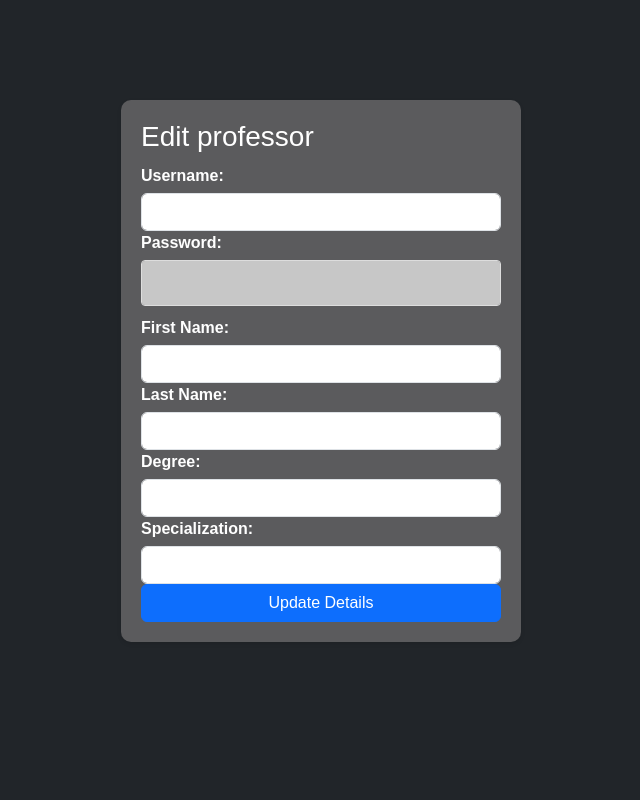
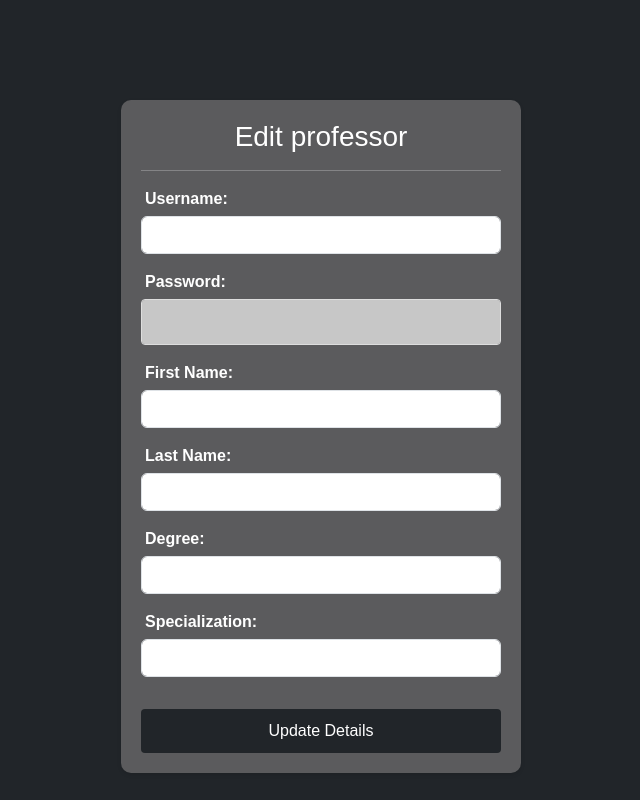
Before and after one commit to Abdelouafi09/UPM_Quiz, a Flask app: template templates/edit_prof.html in a window 1280 px wide. Shown: the whole page, without its empty margins (319-959 px from the left). Run offline with Flask 3, Linux system fonts and the light colour scheme; the template is opened without the code that fills it: values that come from a table or form of the project are taken from there, others are empty.

Commit message:
edit professor styled

```diff
--- a/templates/edit_prof.html
+++ b/templates/edit_prof.html
@@ -1,7 +1,7 @@
 <!DOCTYPE html>
 <html>
 <head>
-    <title>Login</title>
+    <title>Edit Professor</title>
     <link href="https://cdn.jsdelivr.net/npm/bootstrap@5.3.0/dist/css/bootstrap.min.css" rel="stylesheet">
     <style>
         /* CSS styles go here */
@@ -34,16 +34,19 @@
 
         h3 {
             margin-bottom: 10px;
+          text-align: center;
         }
 
-        form label {
+        .form label {
                 display: block;
     margin-bottom: 5px;
     font-weight: bold;
+    margin-top: 1rem;
+    margin-left: 4px;
         }
 
-        form input[type="email"],
-        form input[type="password"] {
+        .form input[type="email"],
+        .form input[type="password"] {
             width: 100%;
             padding: 10px;
             margin-bottom: 10px;
@@ -52,38 +55,17 @@
             border-radius: 4px;
         }
 
-        form button {
-            width: 100%; /* Make the button full width */
+        .form button {
+                width: 100%;
     padding: 10px 20px;
     background-color: #212529;
     color: #fff;
     border: none;
+    margin-top: 2rem;
     border-radius: 4px;
     cursor: pointer;
         }
 
-        form button:hover {
-            background-color: #0056b3;
-        }
-
-        .forgot-password {
-            text-align: right;
-            margin-top: 10px;
-        }
-
-        .forgot-password a {
-            color: #fff;
-            text-decoration: none;
-        }
-
-        .logo {
-            text-align: center;
-            margin-bottom: 20px;
-        }
-
-        .logo img {
-            width: 100px;
-        }
     </style>
 </head>
 <body>
@@ -93,7 +75,8 @@
 
     <div class="content">
         <h3>Edit professor</h3>
-        <form method="post" action="{{ url_for('edit_professor', professor_id=professor.user_id) }}">
+      <hr>
+        <form class="form" method="post" action="{{ url_for('edit_professor', professor_id=professor.user_id) }}">
         {{ form.csrf_token }}
         {{ form.hidden_tag() }}
 
@@ -115,7 +98,7 @@
         <label for="specialization">Specialization:</label>
         {{ form.specialization(class="form-control") }}
 
-        <button type="submit" class="btn btn-primary">Update Details</button>
+        <button type="submit" class=" btn-primary">Update Details</button>
     </form>
     </div>
 
```
Lines whose indentation alone changed are shown as unchanged.
